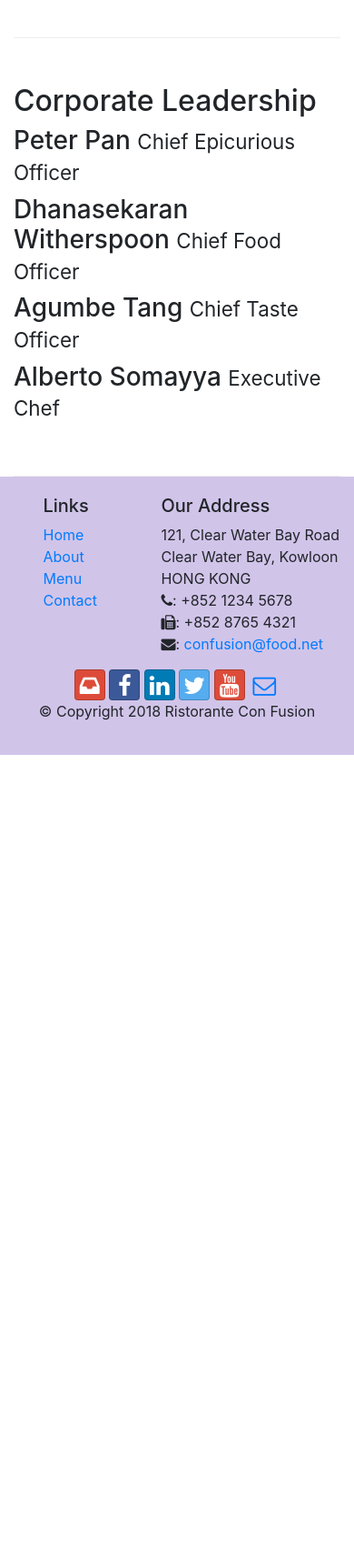
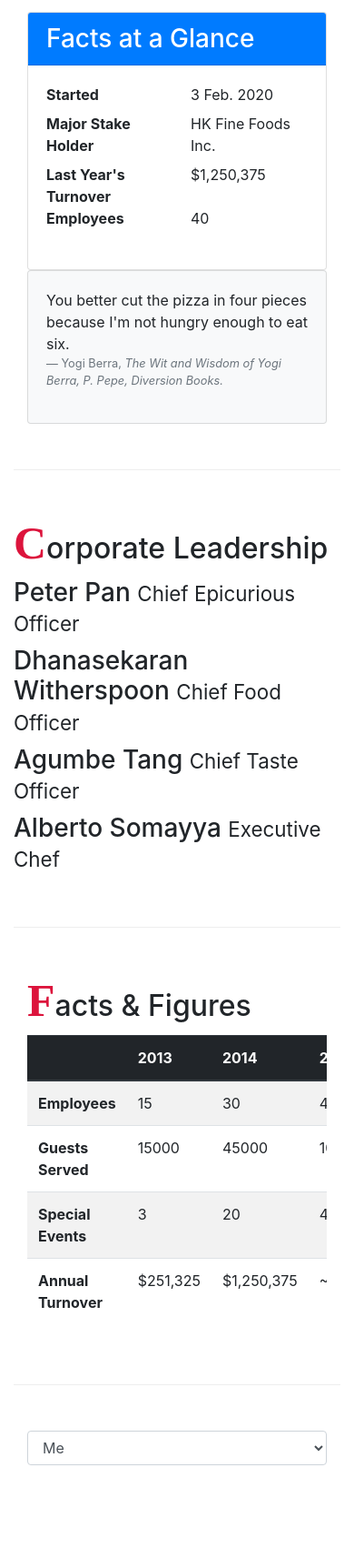
Before and after one commit to vikramgt/Boostrap, a website: page aboutus.html in a window 390 px wide. Shown: the part 1059-2772 px from the top of the page at 91% size. Before the commit the page ends 1889 px from the top, so only its background shows below. Drawn offline with nearby package versions, Linux system fonts and the light colour scheme.

Commit message:
Tables and Cards

```diff
--- a/aboutus.html
+++ b/aboutus.html
@@ -101,6 +101,36 @@
             cuisines in a pan.
           </p>
         </div>
+        <div class="col-sm">
+          <div class="card">
+            <h3 class="card-header bg-primary text-white">Facts at a Glance</h3>
+            <div class="card-body">
+              <dl class="row">
+                <dt class="col-6">Started</dt>
+                <dd class="col-6">3 Feb. 2020</dd>
+                <dt class="col-6">Major Stake Holder</dt>
+                        <dd class="col-6">HK Fine Foods Inc.</dd>
+                        <dt class="col-6">Last Year's Turnover</dt>
+                        <dd class="col-6">$1,250,375</dd>
+                        <dt class="col-6">Employees</dt>
+                        <dd class="col-6">40</dd>
+              </dl>
+            </div>
+          </div>
+        </div>
+        <div class="col-12 ">
+          <div class="card card-body bg-light">
+            <blockquote cite="blockquote">
+              <p class="mb-0">You better cut the pizza in four pieces because I'm not hungry enough to eat six.</p>
+              <footer class="blockquote-footer">Yogi Berra,
+                <cite title="Source Title">
+                  The Wit and Wisdom of Yogi Berra, P. Pepe, Diversion Books.
+                </cite>
+
+              </footer>
+            </blockquote>
+          </div>
+        </div>
         <div></div>
       </div>
 
@@ -161,6 +191,61 @@
           </div>
         </div>
       </div>
+      <div class="row row-content">
+          <div class="col-12 col-sm-9">
+              <h2>Facts &amp; Figures</h2>
+              <div class="table-responsive">
+                <table class="table table-striped">
+                    <thead class="thead-dark">
+                        <tr>
+                            <th>&nbsp;</th>
+                            <th>2013</th>
+                            <th>2014</th>
+                            <th>2015</th>
+                        </tr>
+                    </thead>
+                    <tbody>
+                        <tr>
+                            <th>Employees</th>
+                            <td>15</td>
+                            <td>30</td>
+                            <td>40</td>
+                        </tr>
+                        <tr>
+                            <th>Guests Served</th>
+                            <td>15000</td>
+                            <td>45000</td>
+                            <td>100,000</td>
+                        </tr>
+                        <tr>
+                            <th>Special Events</th>
+                            <td>3</td>
+                            <td>20</td>
+                            <td>45</td>
+                        </tr>
+                        <tr>
+                            <th>Annual Turnover</th>
+                            <td>$251,325</td>
+                            <td>$1,250,375</td>
+                            <td>~$3,000,000</td>
+                        </tr>
+                    </tbody>
+                </table>
+            </div>
+
+          </div>
+      </div>
+      <div class="row row-content">
+        <div class="col-12 col-sm-4 offset-md-5">
+          <select class="form-control">
+          <option>Me</option>
+          <option>You</option>
+        </select>
+
+
+            </div>
+        </div>
+
     </div>
 
     <footer class="footer">
--- a/css/styles.css
+++ b/css/styles.css
@@ -40,3 +40,12 @@
 .btn-bla:hover {
   background-color: red;
 }
+h2::first-letter {
+  font-size: 50px;
+  font-family: serif;
+  font-weight: bolder;
+  color: crimson;
+}
+.h2 {
+  font-size: 30;
+}
```
Also changed, not shown: index.html (+13 -10 lines).
